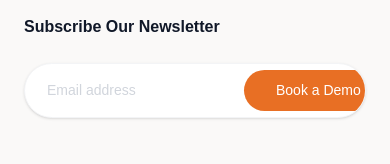
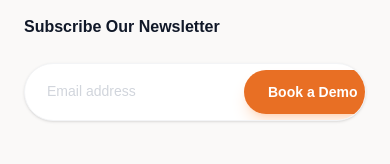
Before and after one commit to naimekattor/Varitp_frontend, a Next.js app: page /about in a window 390 px wide. Shown: the part 4342-4506 px from the top of the page. Built offline with nearby package versions, Linux system fonts and the light colour scheme; no server answers.

Commit message:
fix button responsiveness

```diff
--- a/components/layout/Footer.tsx
+++ b/components/layout/Footer.tsx
@@ -100,9 +100,26 @@ const [error, setError] = useState("");
             <h4 className="text-[16px] font-semibold text-gray-900">Subscribe Our Newsletter</h4>
             <div className="flex w-full bg-white rounded-full overflow-hidden shadow-sm border border-gray-100 p-1.5 focus-within:ring-2 focus-within:ring-[#E86F24]/20 transition-all max-w-[400px]">
               <input onChange={(e) => setEmail(e.target.value)} type="email" placeholder="Email address" className="flex-1 bg-transparent px-4 py-2 outline-none text-[14px] placeholder:text-gray-300" />
-              <button onClick={()=>handleSubscribe()} className="bg-[#E86F24] hover:bg-[#d4621c] text-white px-8 py-2.5 rounded-full text-[14px] font-medium transition-colors text-nowrap">
-                Book a Demo
-              </button>
+              <button
+  onClick={handleSubscribe}
+  className="
+    inline-flex items-center justify-center
+    bg-[#E86F24] hover:bg-[#d4621c]
+    text-white
+    px-6 sm:px-8
+    h-11 sm:h-12
+    rounded-full
+    text-sm sm:text-[15px]
+    font-semibold
+    whitespace-nowrap
+    shadow-lg shadow-orange-500/20
+    transition-all duration-200
+    hover:scale-[1.02]
+    active:scale-95
+  "
+>
+  Book a Demo
+</button>
             </div>
             {message && (
   <p className="text-green-600 text-sm mt-3 px-2">
```
